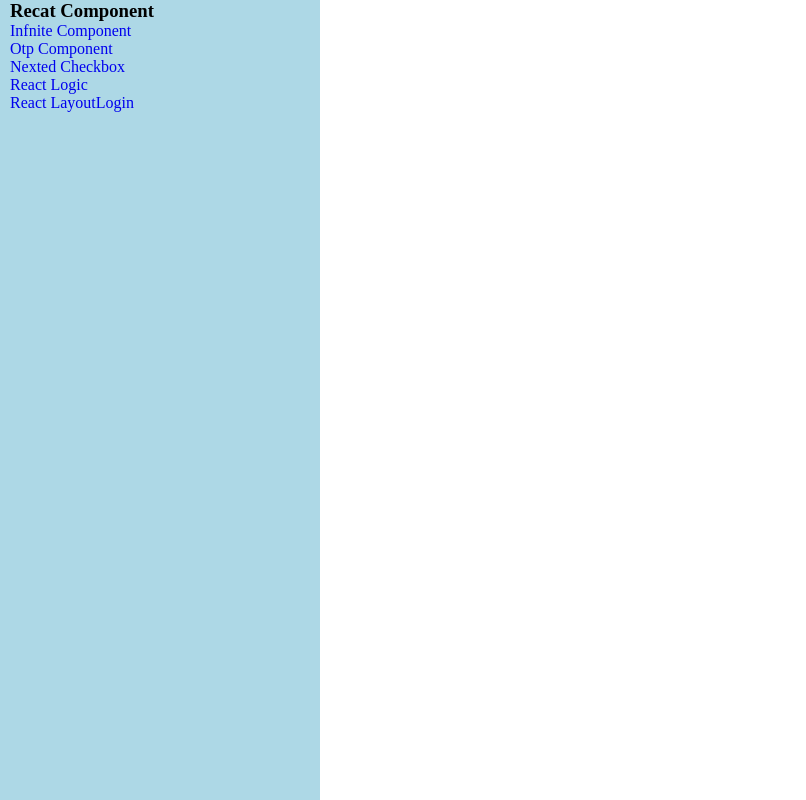
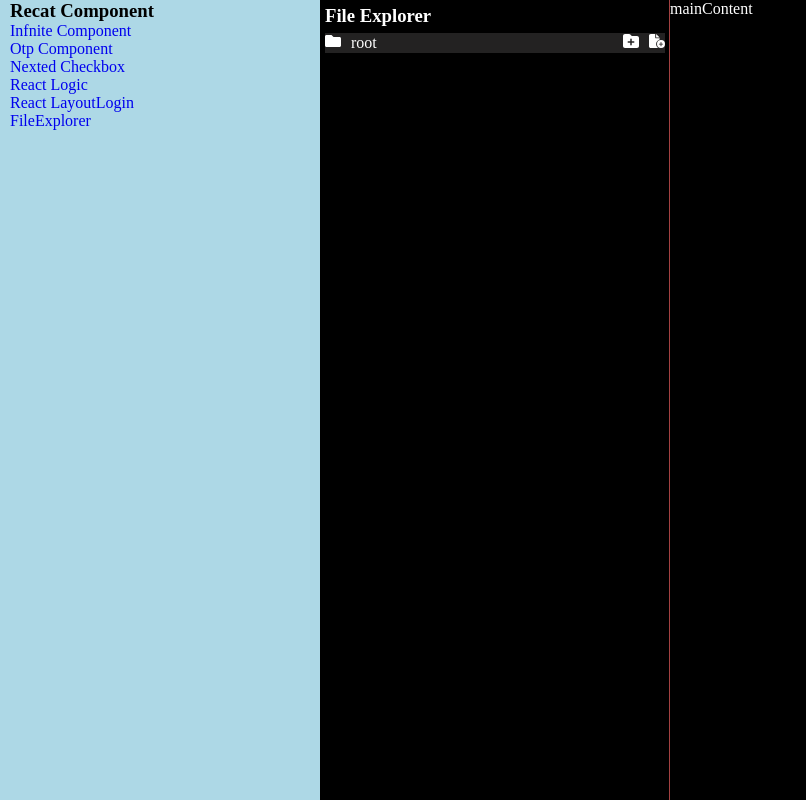
Before and after one commit to mdsameeralam9/React-Practice, a React (Vite) app: page /fileExplorer in a window 1280 px wide. Shown: the whole page, without its empty margins (0-806 px from the left). Built offline with nearby package versions, Linux system fonts and the light colour scheme.

Commit message:
add new node

```diff
--- a/package.json
+++ b/package.json
@@ -13,6 +13,7 @@
     "axios": "^1.10.0",
     "react": "^19.1.0",
     "react-dom": "^19.1.0",
+    "react-icons": "^5.5.0",
     "react-router-dom": "^7.6.3"
   },
   "devDependencies": {
--- a/src/Dashboard/Content.tsx
+++ b/src/Dashboard/Content.tsx
@@ -11,6 +11,7 @@ import InfniteScrollWithHieght from '../components/InfniteScroll/Type3/InfniteSc
 import ReactHooksLayout from '../components/React_Hooks/ReactHooksLayout'
 import Virtualisation from '../components/InfniteScroll/Virtualisation/Layout'
 import LayoutLogin from '../components/AllFormTypes/Login/LayoutLogin'
+import FileExplorer from '../components/FileExplorer'
 
 const Content = () => {
   return (
@@ -32,6 +33,8 @@ const Content = () => {
         <Route path="/ReactHooksLayout" element={<ReactHooksLayout />}/>
 
         <Route path='/LayoutLogin' element={<LayoutLogin />}/>
+       <Route path='/fileExplorer' element={<FileExplorer />}/>
+
       </Routes>
     </div>
   )
--- a/src/Dashboard/SideBar.tsx
+++ b/src/Dashboard/SideBar.tsx
@@ -6,7 +6,9 @@ const sideBarData = [
   {id: 2, label: "Otp Component", to: "/otp"},
   {id: 3, label: "Nexted Checkbox", to: "/nestedcheckbox"},
   {id: 4, label: "React Logic", to: "/"},
-  {id: 5, label: "React LayoutLogin", to: "/LayoutLogin"}
+  {id: 5, label: "React LayoutLogin", to: "/LayoutLogin"},
+  {id: 6, label: "FileExplorer", to: "/fileExplorer"}
+
 ]
 
 
--- a/src/components/AllFormTypes/Login/LayoutLogin.tsx
+++ b/src/components/AllFormTypes/Login/LayoutLogin.tsx
@@ -2,14 +2,18 @@ import React from 'react';
 import "./style.css";
 import Header from './Header';
 import Form from './Form';
+import { Route, Routes } from 'react-router-dom';
+import DashboardAfter from './Pages/DashboardAfter';
 
 const LayoutLogin = () => {
   return (
     <div>
      <Header />
-
       <div className="main">
-        <Form />
+        <Routes>
+          <Route index element={<Form />}/>
+          <Route path="/LayoutLogin/dashboardAfter" element={<DashboardAfter />}/>
+        </Routes>
       </div>
     </div>
   )
--- /dev/null
+++ b/src/components/AllFormTypes/Login/Pages/DashboardAfter.tsx
@@ -0,0 +1,9 @@
+import React from 'react'
+
+const DashboardAfter = () => {
+  return (
+    <div>DashboardAfter</div>
+  )
+}
+
+export default DashboardAfter
--- a/src/components/AllFormTypes/Login/axiosInstance.ts
+++ b/src/components/AllFormTypes/Login/axiosInstance.ts
@@ -1,7 +1,7 @@
 import axios from "axios";
 
 export const axiosInstance = axios.create({
-  baseURL: "https://api.escuelajs.co/api/v1",
+  baseURL: "http://localhost:3000/api",
   // timeout: 5000,
   // withCredentials: true
 });
@@ -9,11 +9,11 @@ export const axiosInstance = axios.create({
 // Response interceptor
 axiosInstance.interceptors.response.use(
   (response) => {
-    console.log("Response:", response);
+    //console.log("Response:", response);
     return response; // Must return response
   },
   (error) => {
-    console.error("Response Error:", error);
+    //console.error("Response Error:", error);
     return Promise.reject(error);
   }
 );
@@ -21,11 +21,11 @@ axiosInstance.interceptors.response.use(
 // Request interceptor
 axiosInstance.interceptors.request.use(
   (request) => {
-    console.log("Request:", request);
+   // console.log("Request:", request);
     return request; // Must return request
   },
   (error) => {
-    console.error("Request Error:", error);
+   // console.error("Request Error:", error);
     return Promise.reject(error);
   }
 );
--- /dev/null
+++ b/src/components/FileExplorer/FolderAndFile.tsx
@@ -0,0 +1,96 @@
+import React, { useRef, useState } from 'react';
+import { FaFileCirclePlus } from "react-icons/fa6";
+import { FaFolderPlus } from "react-icons/fa6";
+import { FaFolder } from "react-icons/fa";
+import { FaFileCode } from "react-icons/fa";
+import { MdModeEdit } from "react-icons/md";
+import { RiDeleteBin6Fill } from "react-icons/ri";
+
+export interface NewItem {
+    id: string;
+    name: string;
+    isFolder: boolean;
+}
+
+export interface FileItem {
+    id: string;
+    name: string;
+    isFolder: boolean;
+    items: FileItem[]
+}
+
+interface PropsInterFace {
+    data: FileItem;
+    handleNewNode: () => void;
+}
+
+const FolderAndFile: React.FC<PropsInterFace> = ({ data, handleNewNode }) => {
+    const [showChildNode, setShowChildNode] = useState<boolean>(false);
+    const [inputValue, setInputValue] = useState<string>('');
+    const [showInput, setShowInput] = useState<boolean>(false);
+    const selectedISFolder = useRef<boolean>(false)
+
+    const handleAdd = (e: React.MouseEvent<HTMLElement>, isFolder: boolean) => {
+        e.stopPropagation();
+        setShowInput(true);
+        selectedISFolder.current = isFolder;
+    }
+
+    const handleSubmit = (e: React.FocusEvent<HTMLFormElement>, id: string) => {
+        e.preventDefault();
+        setShowInput(false)
+        const newNode: NewItem = {
+            name: inputValue,
+            id,
+            isFolder: selectedISFolder.current
+        }
+        setInputValue("")
+        handleNewNode(newNode)
+    }
+
+    const { id, name, isFolder, items } = data;
+
+    if (isFolder) {
+        return (
+            <>
+                <div className='FolderAndFile' onClick={() => setShowChildNode(p => !p)}>
+                    <div className="folderName">
+                        <span><FaFolder /></span>
+                        <span>{name}</span>
+                    </div>
+
+                    <div className="folderAction">
+                        <span className="folderActionItem" onClick={(e) => handleAdd(e, true)}><FaFolderPlus /></span>
+                        <span className="folderActionItem" onClick={(e) => handleAdd(e, false)}><FaFileCirclePlus /></span>
+                    </div>
+                </div>
+                {showInput &&
+                    <form onSubmit={(e) => handleSubmit(e, id)}>
+                        <input style={{width: "100%"}} type='text' value={inputValue} onChange={(e) => setInputValue(e.target.value)} />
+                    </form>
+
+                }
+                {showChildNode && items?.length > 0 &&
+                    <div className="childrenFileFOlder" style={{ paddingLeft: "20px" }}>
+                        {items.map((child => (
+                            <FolderAndFile key={child.id} data={child}  handleNewNode={handleNewNode}/>
+                        )))}
+                    </div>
+                }
+
+            </>
+
+        )
+
+    } else {
+        return (
+            <div className='FolderAndFile'>
+                <span><FaFileCode /></span>
+                <span>{name}</span>
+            </div>
+        )
+    }
+
+}
+
+export default FolderAndFile
--- /dev/null
+++ b/src/components/FileExplorer/data.js
@@ -0,0 +1,72 @@
+const explorer = {
+  id:"1",
+  name: "root",
+  isFolder: true,
+  items: [
+    {
+      id:"2",
+      name: "public",
+      isFolder: true,
+      items: [
+        {
+          id:"3",
+          name: "public nested 1",
+          isFolder: true,
+          items: [
+            {
+              id:"4",
+              name: "index.html",
+              isFolder: false,
+              items: []
+            },
+            {
+              id:"5",
+              name: "hello.html",
+              isFolder: false,
+              items: []
+            }
+          ]
+        },
+        {
+          id:"6",
+          name: "public_nested_file",
+          isFolder: false,
+          items: []
+        }
+      ]
+    },
+    {
+      id:"7",
+      name: "src",
+      isFolder: true,
+      items: [
+        {
+          id:"8",
+          name: "App.js",
+          isFolder: false,
+          items: []
+        },
+        {
+          id:"9",
+          name: "Index.js",
+          isFolder: false,
+          items: []
+        },
+        {
+          id:"10",
+          name: "styles.css",
+          isFolder: false,
+          items: []
+        }
+      ]
+    },
+    {
+      id:"11",
+      name: "package.json",
+      isFolder: false,
+      items: []
+    }
+  ]
+};
+
+export default explorer;
--- /dev/null
+++ b/src/components/FileExplorer/index.tsx
@@ -0,0 +1,69 @@
+import React, { useState, useRef } from 'react';
+import "./style.css";
+import FolderAndFile, { type FileItem, type NewItem } from './FolderAndFile';
+import explorer from "./data";
+
+const addNewNodeToTree = (newNode:NewItem, nodeTree: FileItem) => {
+    if(newNode.id === nodeTree.id){
+        nodeTree.items = [...nodeTree.items, {...newNode, id: Date.now(), items:[]}];
+        return nodeTree;
+    }
+
+
+    nodeTree.items = nodeTree.items.map(childNode => addNewNodeToTree(newNode, childNode));
+    return nodeTree;
+}
+
+const FileExplorer: React.FC = () => {
+  const [sidebarWidth, setSidebarWidth] = useState<number>(350);
+  const [fileData, setFileData] = useState({...explorer})
+  const isResizing = useRef<boolean>(false);
+
+  const handleMouseDown = (e: React.MouseEvent<HTMLDivElement>) => {
+    isResizing.current = true;
+    document.body.style.cursor = 'col-resize';
+    document.addEventListener('mousemove', handleMouseMove);
+    document.addEventListener('mouseup', handleMouseUp);
+  };
+
+  const handleMouseMove = (e: MouseEvent) => {
+    if (!isResizing.current) return;
+    const newWidth = e.clientX;
+    if (newWidth > 100 && newWidth < 600) {
+      setSidebarWidth(newWidth);
+    }
+  };
+
+  const handleMouseUp = () => {
+    isResizing.current = false;
+    document.body.style.cursor = 'default';
+    document.removeEventListener('mousemove', handleMouseMove);
+    document.removeEventListener('mouseup', handleMouseUp);
+  };
+
+  //handleNewNode
+  const handleNewNode = (newNode: NewItem) => {
+    const newNodeTree = addNewNodeToTree(newNode, fileData);
+    setFileData(newNodeTree)
+  }
+
+  return (
+    <div className="fileExplorerWraps">
+      <div className="sidebar" style={{ width: `${sidebarWidth}px` }}>
+        <h3>File Explorer</h3>
+        <FolderAndFile
+          data={fileData}
+          handleNewNode={handleNewNode}
+          />
+      </div>
+      <div
+        onMouseDown={handleMouseDown}
+        className="resizer"
+        style={{ left: `${sidebarWidth - 1}px` }}
+      />
+      <div className="mainContent">mainContent</div>
+    </div>
+  );
+};
+
+export default FileExplorer;
--- /dev/null
+++ b/src/components/FileExplorer/style.css
@@ -0,0 +1,61 @@
+.fileExplorerWraps {
+    display: flex;
+    background-color: black;
+    width: 100%;
+    height: 100vh;
+    color: white;
+    position: relative;
+}
+
+.fileExplorerWraps>.sidebar {
+    /* flex: 1; */
+    padding: 5px;
+}
+
+.fileExplorerWraps>.mainCcntent {
+    background-color: rgba(114, 113, 113, 0.306);
+    flex: 1;
+    padding: 5px;
+}
+
+.fileExplorerWraps>.resizer {
+    position: absolute;
+    top: 0;
+    bottom: 0;
+    width: 1px;
+    background: #a34141;
+    cursor: col-resize;
+    z-index: 10;
+    transition: background 0.2s ease;
+
+}
+
+.fileExplorerWraps>.resizer:hover {
+    background: #a34141;
+    width: 5px;
+}
+
+.FolderAndFile {
+    margin-top: 6px;
+    display: flex;
+    justify-content: space-between;
+    cursor: pointer;
+    align-items: center;
+    background-color: rgba(114, 113, 113, 0.306);
+}
+
+.FolderAndFile:hover{
+    background: gray;
+}
+
+.folderName,
+.folderAction {
+    display: flex;
+    justify-content: center;
+    align-items: center;
+    gap: 10px;
+}
+
+.folderActionItem{
+    cursor: pointer;
+}
```
Also changed, not shown: src/components/AllFormTypes/Login/Form.tsx (+13 -15 lines), 1 other file (tests, documents, lock files or other folders).
